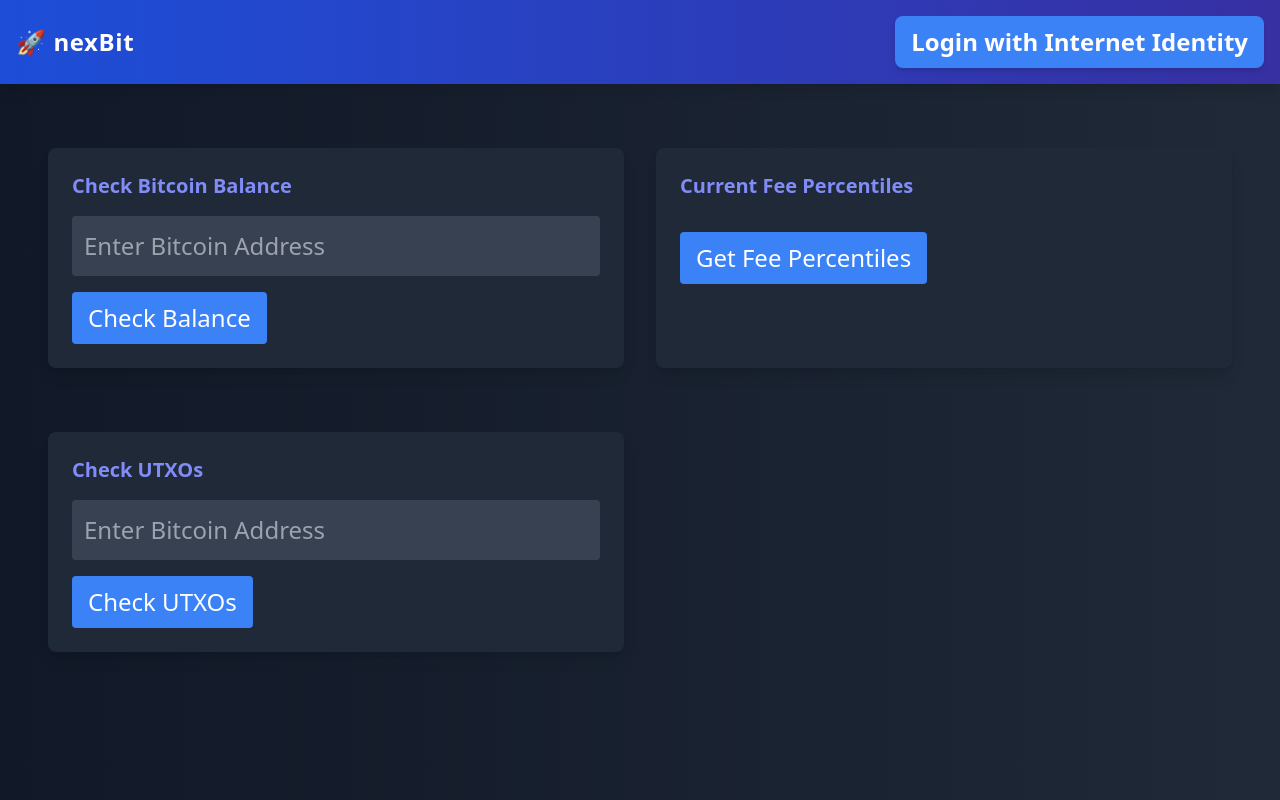
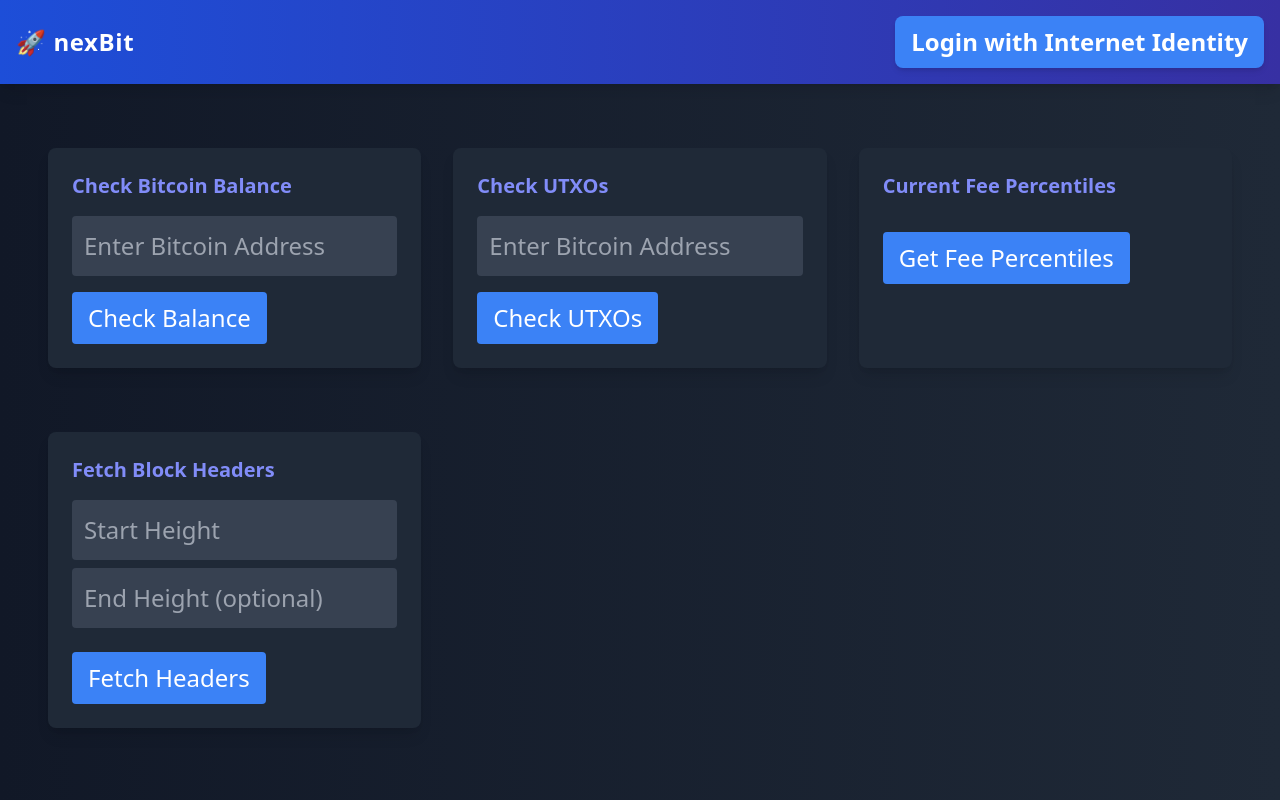
Before and after one commit to noah-sheldon/nexBit, a React (Vite) app in the folder src/nexBit_frontend/: page / in a window 1280 px wide. Built offline with nearby package versions, Linux system fonts and the light colour scheme.

Commit message:
Block Headers Component

```diff
--- a/src/nexBit_frontend/src/App.jsx
+++ b/src/nexBit_frontend/src/App.jsx
@@ -1,21 +1,21 @@
+// App.js
 import React from 'react';
 import Navbar from './shared/Navbar';
 import BalanceComponent from './components/BalanceComponent';
+import UtxoComponent from './components/UtxoComponent';
 import FeePercentileComponent from './components/FeePercentileComponent';
-import UtxoComponent from './components/UtxoComponent';
-// import TransactionComponent from './components/TransactionComponent';
+import BlockHeaderComponent from './components/BlockHeaderComponent';
 
 function App() {
   return (
     <div className="min-h-screen bg-gradient-to-r from-gray-900 to-gray-800 text-white font-sans">
       <Navbar />
       <main className="p-6 md:p-12">
-        <div className="container mx-auto grid grid-cols-1 md:grid-cols-2 lg:grid-cols-2 gap-8">
+        <div className="container mx-auto grid grid-cols-1 md:grid-cols-2 lg:grid-cols-3 gap-8">
           <BalanceComponent />
+          <UtxoComponent />
           <FeePercentileComponent />
-          <UtxoComponent />
-          {/* Uncomment the following line to include the TransactionComponent */}
-          {/* <TransactionComponent /> */}
+          <BlockHeaderComponent />
         </div>
       </main>
     </div>
--- /dev/null
+++ b/src/nexBit_frontend/src/components/BlockHeaderComponent.jsx
@@ -0,0 +1,70 @@
+// components/BlockHeaderComponent.jsx
+import React, { useState } from 'react';
+import { basic_bitcoin } from 'declarations/basic_bitcoin';
+
+const BlockHeaderComponent = () => {
+  const [startHeight, setStartHeight] = useState('');
+  const [endHeight, setEndHeight] = useState('');
+  const [blockHeaders, setBlockHeaders] = useState([]);
+  const [error, setError] = useState(null);
+
+  const fetchBlockHeaders = async () => {
+    try {
+      // Parse the start and end height as integers
+      const start = parseInt(startHeight, 10);
+      const end = endHeight ? parseInt(endHeight, 10) : null;
+
+      // Call the canister method to retrieve block headers
+      const result = await basic_bitcoin.get_block_headers(start, end);
+      setBlockHeaders(result.block_headers || []);
+      setError(null);
+    } catch (err) {
+      console.error("Error fetching block headers:", err);
+      setError("Failed to fetch block headers");
+      setBlockHeaders([]);
+    }
+  };
+
+  return (
+    <div className="bg-gray-800 p-6 rounded-lg shadow-lg my-4">
+      <h2 className="text-xl font-semibold text-indigo-400 mb-4">Fetch Block Headers</h2>
+
+      <input
+        type="number"
+        placeholder="Start Height"
+        value={startHeight}
+        onChange={(e) => setStartHeight(e.target.value)}
+        className="p-3 w-full bg-gray-700 text-white rounded focus:outline-none focus:border-indigo-500 mb-2"
+      />
+
+      <input
+        type="number"
+        placeholder="End Height (optional)"
+        value={endHeight}
+        onChange={(e) => setEndHeight(e.target.value)}
+        className="p-3 w-full bg-gray-700 text-white rounded focus:outline-none focus:border-indigo-500 mb-2"
+      />
+
+      <button onClick={fetchBlockHeaders} className="bg-blue-500 mt-4 px-4 py-2 rounded text-white">
+        Fetch Headers
+      </button>
+
+      {error && <p className="text-red-500 mt-4">{error}</p>}
+
+      {blockHeaders.length > 0 && (
+        <div className="mt-4">
+          <h3 className="text-lg font-semibold text-indigo-400 mb-2">Block Headers</h3>
+          <ul className="bg-gray-700 p-4 rounded-lg">
+            {blockHeaders.map((header, index) => (
+              <li key={index} className="text-indigo-200 mb-2">
+                Block #{startHeight + index}: {header}
+              </li>
+            ))}
+          </ul>
+        </div>
+      )}
+    </div>
+  );
+};
+
+export default BlockHeaderComponent;
```
